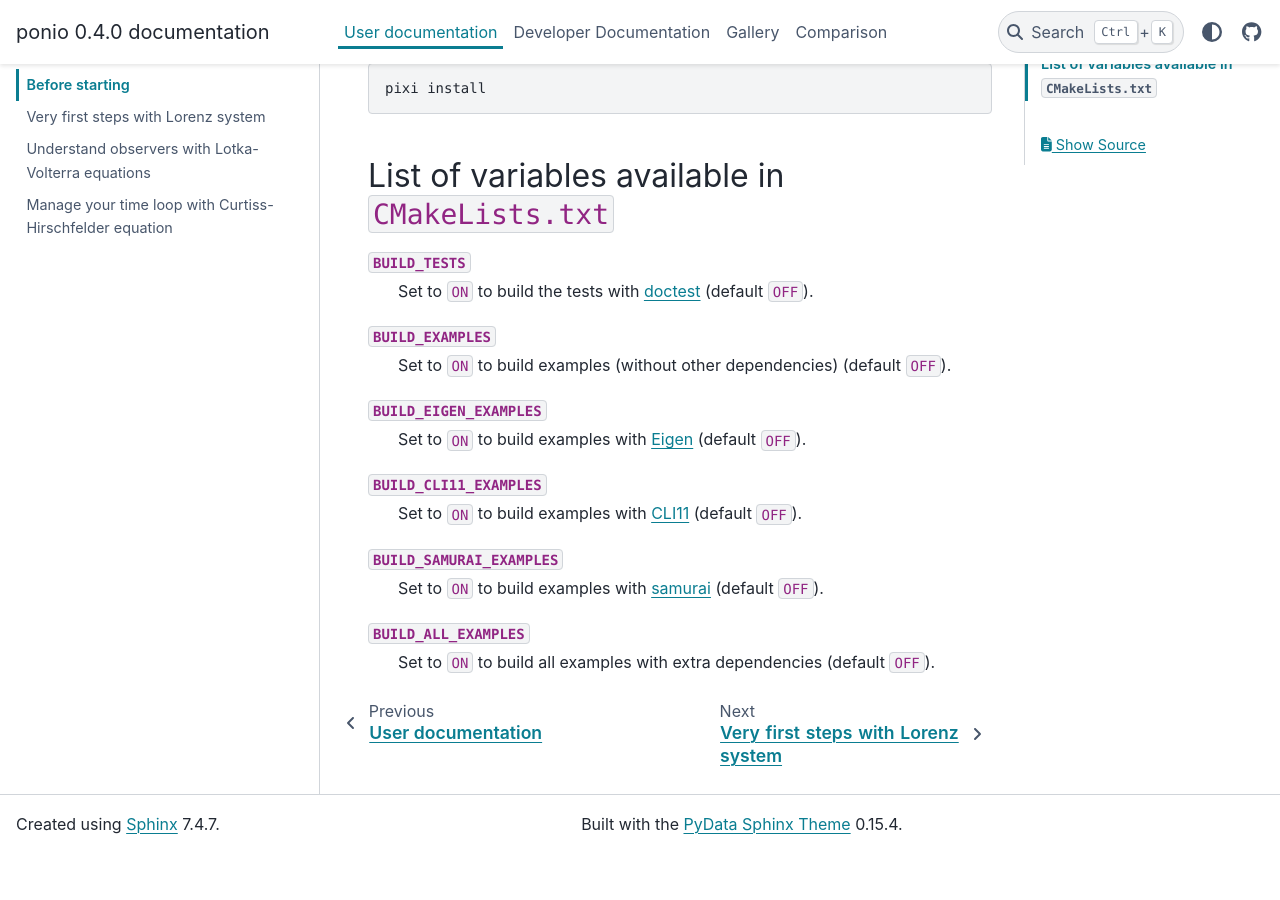
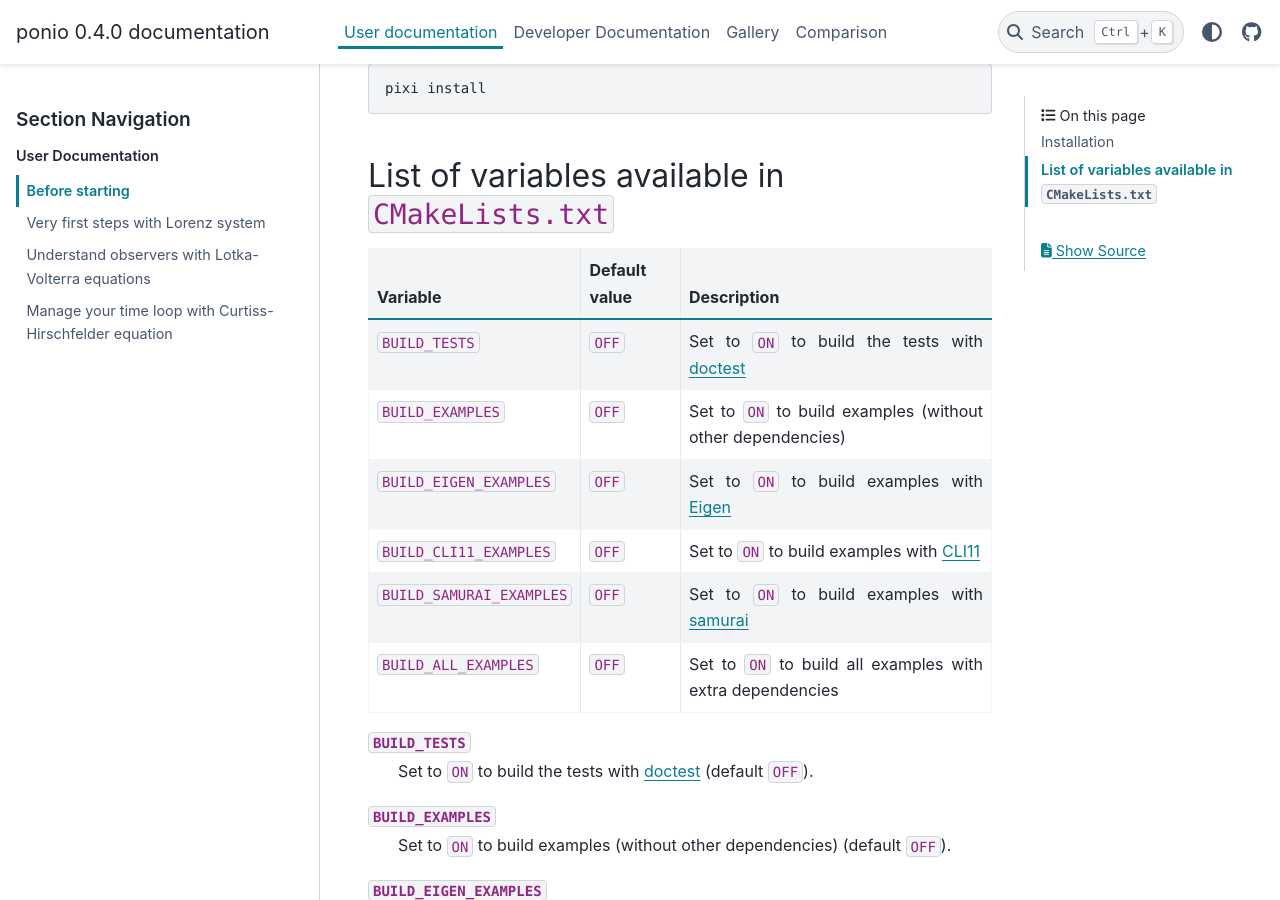
Before and after one commit to hpc-maths/ponio, a Sphinx documentation site: the page built from ponio/doc/source/user/install.rst, in a window 1280 px wide and 900 px high, scrolled down 1525 px. Built offline with Sphinx 7.4.7 and the PyData theme 0.15.4, drawn with Linux system fonts in a browser that asks for light colours; pages that are not in the unit, such as notebooks, are missing from menus; before the commit the page ends 2378 px from its top, so only the background shows below that.

Commit message:
try table to display CMakeLists options

```diff
--- a/ponio/doc/source/user/install.rst
+++ b/ponio/doc/source/user/install.rst
@@ -73,6 +73,17 @@
 List of variables available in ``CMakeLists.txt``
 -------------------------------------------------
 
+========================== =============  =====================================
+Variable                   Default value  Description
+========================== =============  =====================================
+``BUILD_TESTS``            ``OFF``        Set to ``ON`` to build the tests with `doctest <https://github.com/doctest/doctest>`_
+``BUILD_EXAMPLES``         ``OFF``        Set to ``ON`` to build examples (without other dependencies)
+``BUILD_EIGEN_EXAMPLES``   ``OFF``        Set to ``ON`` to build examples with `Eigen <https://libeigen.gitlab.io/>`_
+``BUILD_CLI11_EXAMPLES``   ``OFF``        Set to ``ON`` to build examples with `CLI11 <https://github.com/CLIUtils/CLI11>`_
+``BUILD_SAMURAI_EXAMPLES`` ``OFF``        Set to ``ON`` to build examples with `samurai <https://github.com/hpc-maths/samurai>`_
+``BUILD_ALL_EXAMPLES``     ``OFF``        Set to ``ON`` to build all examples with extra dependencies
+========================== =============  =====================================
+
 ``BUILD_TESTS``
   Set to ``ON`` to build the tests with `doctest <https://github.com/doctest/doctest>`_ (default ``OFF``).
 
```
